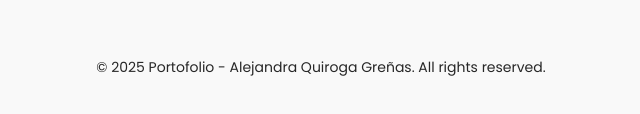
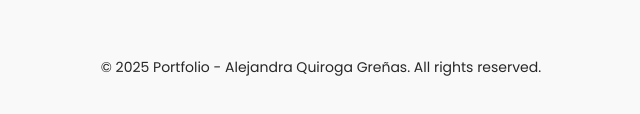
Before and after one commit to AlejaQuiroga545/Portfolio---Aleja-Quiroga, a plain HTML site: page index.html in a window 1280 px wide. Shown: the part 3774-3888 px from the top of the page, 319-959 px from the left. Drawn offline with Linux system fonts and the light colour scheme.

Commit message:
Update index.html

```diff
--- a/index.html
+++ b/index.html
@@ -7,7 +7,7 @@
     <link href="https://fonts.googleapis.com/css2?family=Poppins:ital,wght@0,100;0,200;0,300;0,400;0,500;0,600;0,700;0,800;0,900;1,100;1,200;1,300;1,400;1,500;1,600;1,700;1,800;1,900&display=swap" rel="stylesheet">
     <link rel="stylesheet" href="./assets/styles.css">
     <link rel="shortcut icon" href="./assets/images/icon.png" type="image/x-icon">
-    <title>Portofolio</title>
+    <title>Portfolio</title>
 </head>
 <body>
 
@@ -176,7 +176,7 @@
 
     <!--Bottom-->
     <div class="footer-bottom">
-      © 2025 Portofolio - Alejandra Quiroga Greñas. All rights reserved.
+      © 2025 Portfolio - Alejandra Quiroga Greñas. All rights reserved.
     </div>
   </footer>
 </body>
```
